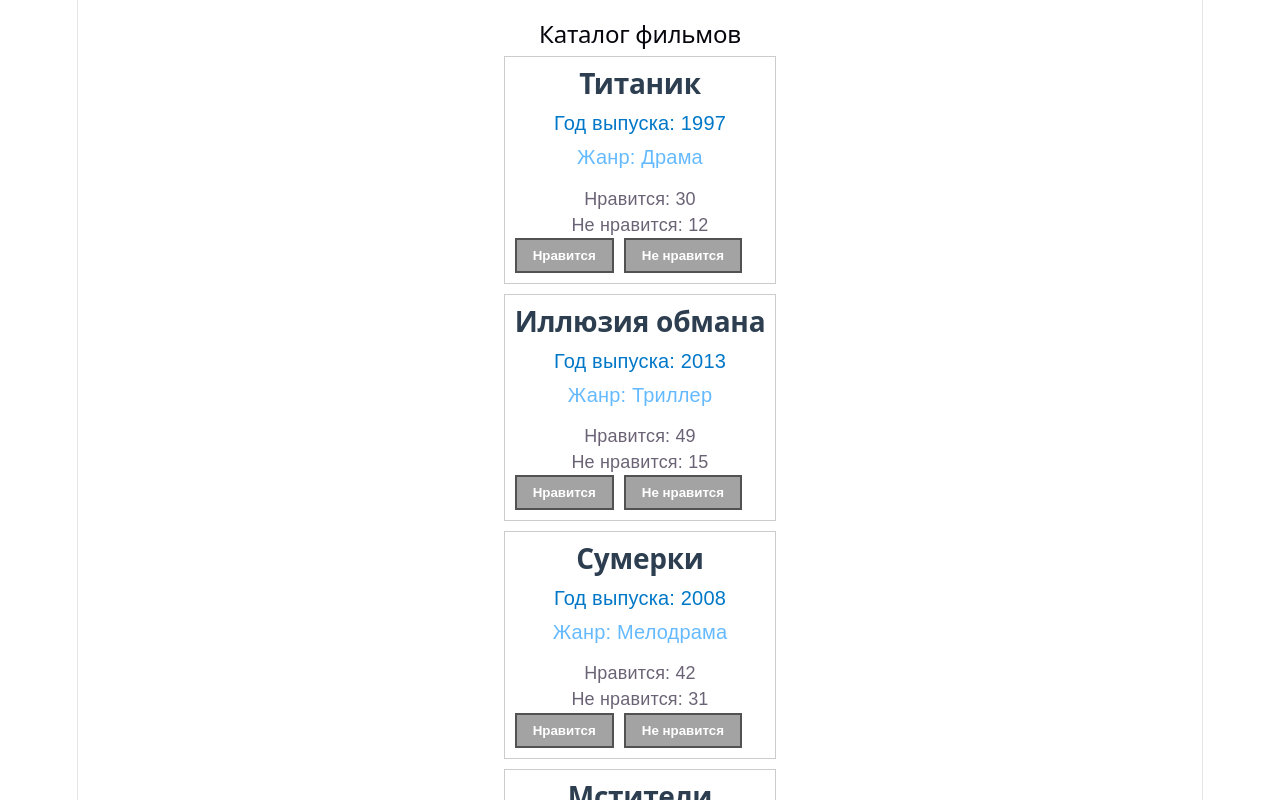
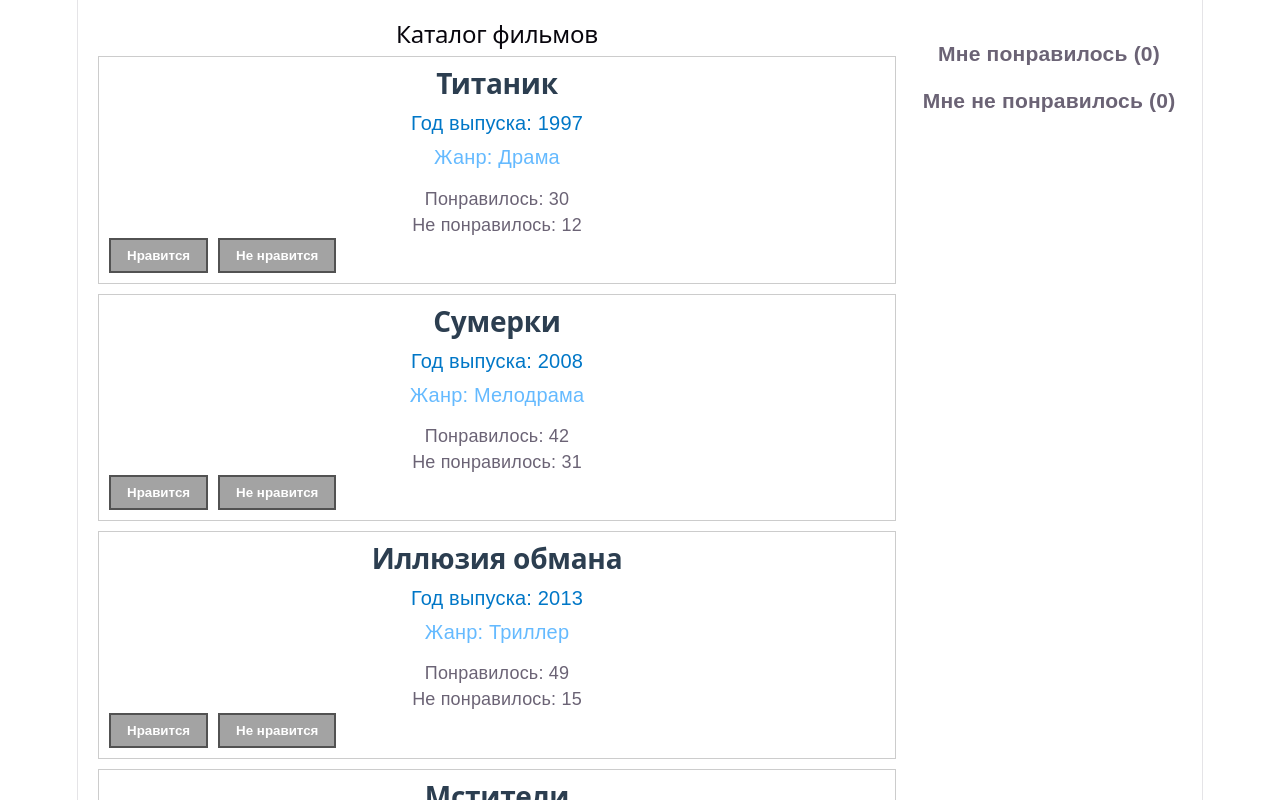
Before and after one commit to tewwas/react-homework, a React (Vite) app: page / in a window 1280 px wide. Shown: the top 800 px of the page. Built offline with nearby package versions, Linux system fonts and the light colour scheme.

Commit message:
Добавлены компоненты, props

```diff
--- a/src/App.jsx
+++ b/src/App.jsx
@@ -1,6 +1,6 @@
 import React, { useState } from 'react';
+import FilmCard from './components/FilmCard.jsx';
 
-function App() {
 const allFilms = [
   {
     id: 1,
@@ -36,172 +36,93 @@ function App() {
   },
 ];
 
+function App() {
   const [films, setFilms] = useState(allFilms);
   const [likedIds, setLikedIds] = useState([]);
   const [dislikedIds, setDislikedIds] = useState([]);
-  const [activeFilmId, setActiveFilmId] = useState(null);
 
-  const titleStyle = {
-    color: '#2c3e50',
-    fontSize: '28px',
-    fontWeight: 'bold',
-    textAlign: 'center',
-    marginBottom: '10px'
+  const handleLike = (id) => {
+    setFilms(prev => prev.map(f => {
+      if (f.id === id) {
+        if (likedIds.includes(id)) {
+          setLikedIds(prevLiked => prevLiked.filter(item => item !== id));
+          return { ...f, likesCount: f.likesCount - 1 };
+        } else {
+          setLikedIds(prevLiked => [...prevLiked, id]);
+          if (dislikedIds.includes(id)) {
+            setDislikedIds(prevDisliked => prevDisliked.filter(item => item !== id));
+            return {
+              ...f,
+              likesCount: f.likesCount + 1,
+              dislikesCount: f.dislikesCount - 1
             };
-  const yearStyle = {
-    color: '#0077c7',
-    fontSize: '20px',
-    marginBottom: '8px'
-  };
-  const genreStyle = {
-    color: '#65baff',
-    fontSize: '20px',
-    marginBottom: '15px'
+          }
+          return { ...f, likesCount: f.likesCount + 1 };
+        }
+      }
+      return f;
+    }));
   };
 
-  const containerStyle = {
-    display: 'flex',
-    gap: '10px'
+  const handleDislike = (id) => {
+    setFilms(prev => prev.map(f => {
+      if (f.id === id) {
+        if (dislikedIds.includes(id)) {
+          setDislikedIds(prevDisliked => prevDisliked.filter(item => item !== id));
+          return { ...f, dislikesCount: f.dislikesCount - 1 };
+        } else {
+          setDislikedIds(prevDisliked => [...prevDisliked, id]);
+          if (likedIds.includes(id)) {
+            setLikedIds(prevLiked => prevLiked.filter(item => item !== id));
+            return {
+              ...f,
+              dislikesCount: f.dislikesCount + 1,
+              likesCount: f.likesCount - 1
+            };
+          }
+          return { ...f, dislikesCount: f.dislikesCount + 1 };
+        }
+      }
+      return f;
+    }));
   };
 
-  const buttonStyle = {
-    padding: '8px 16px',
-    border: '2px solid #525252',
-    cursor: 'pointer',
-    color: 'white',
-    fontWeight: 'bold'
-  };
-
-  const fixedContainerStyle = {
-    position: 'fixed',
-    width: '6em',
-    height: '3em',
-    display: 'flex',
-    justifyContent: 'center',
-    alignItems: 'center',
-    right: '30px',
-    bottom: '40px',
-    color: '#2c3e50',
-    fontWeight: 'bold',
-    backgroundColor: 'white',
-    boxShadow: '0 0 10px rgba(0, 0, 0, 0.3)',
-    borderRadius: '8px',
-    fontSize: '18px'
-  };
-
-  const likeButtonStyle = (id) => ({
-    ...buttonStyle,
-    backgroundColor: likedIds.includes(id) ? 'green' : '#a3a3a3'
-  });
-
-  const dislikeButtonStyle = (id) => ({
-    ...buttonStyle,
-    backgroundColor: dislikedIds.includes(id) ? 'red' : '#a3a3a3'
-  });
-
-  const like = (id) => {
-    if (likedIds.includes(id)) {
-      setLikedIds(likedIds.filter(item => item !== id));
-      setFilms(prevFilms =>
-        prevFilms.map(film =>
-          film.id === id ? { ...film, likesCount: film.likesCount - 1 } : film
-        )
-      );
-    } else {
-      setLikedIds([...likedIds, id]);
-      setFilms(prevFilms =>
-        prevFilms.map(film =>
-          film.id === id ? { ...film, likesCount: film.likesCount + 1 } : film
-        )
-      );
-      if (dislikedIds.includes(id)) {
-        setDislikedIds(dislikedIds.filter(item => item !== id));
-        setFilms(prevFilms =>
-          prevFilms.map(film =>
-            film.id === id ? { ...film, dislikesCount: film.dislikesCount - 1 } : film
-          )
-        );
-      }
-    }
-  };
-
-  const dislike = (id) => {
-    if (dislikedIds.includes(id)) {
-      setDislikedIds(dislikedIds.filter(item => item !== id));
-      setFilms(prevFilms =>
-        prevFilms.map(film =>
-          film.id === id ? { ...film, dislikesCount: film.dislikesCount - 1 } : film
-        )
-      );
-    } else {
-      setDislikedIds([...dislikedIds, id]);
-      setFilms(prevFilms =>
-        prevFilms.map(film =>
-          film.id === id ? { ...film, dislikesCount: film.dislikesCount + 1 } : film
-        )
-      );
-      if (likedIds.includes(id)) {
-        setLikedIds(likedIds.filter(item => item !== id));
-        setFilms(prevFilms =>
-          prevFilms.map(film =>
-            film.id === id ? { ...film, likesCount: film.likesCount - 1 } : film
-          )
-        );
-      }
-    }
-  };
-
-  const handleFilmClick = (id) => {
-    setActiveFilmId(id);
-  };
-
-  const sortedFilms = [...films].sort(
-    (a, b) => (a.likesCount + a.dislikesCount) - (b.likesCount + b.dislikesCount)
-  );
-
-  const selectedFilm = films.find(f => f.id === activeFilmId);
+  const likedFilms = films.filter(f => likedIds.includes(f.id));
+  const dislikedFilms = films.filter(f => dislikedIds.includes(f.id));
 
   return (
-    <div style={{ margin: '0 auto', padding: '20px', fontFamily: 'Arial, sans-serif' }}>
+    <div style={{ display: 'flex', padding: '20px', gap: '20px', fontFamily: 'Arial' }}>
+      <div style={{ flex: 3 }}>
         <h2>Каталог фильмов</h2>
-      {sortedFilms.map((film) => (
-        <div
+        {films.map((film) => (
+          <FilmCard
             key={film.id}
-          onClick={() => handleFilmClick(film.id)}
-          style={{
-            border: '1px solid #ccc',
-            padding: '10px',
-            marginBottom: '10px',
-            cursor: 'pointer'
-          }}
-        >
-          <h2 style={titleStyle}>{film.title}</h2>
-          <p style={yearStyle}>Год выпуска: {film.year}</p>
-          <p style={genreStyle}>Жанр: {film.genre}</p>
-          <p>Нравится: {film.likesCount}</p>
-          <p>Не нравится: {film.dislikesCount}</p>
-          <div style={containerStyle}>
-            <button
-              onClick={() => like(film.id)}
-              style={likeButtonStyle(film.id)}
-            >
-              Нравится
-            </button>
-            <button
-              onClick={() => dislike(film.id)}
-              style={dislikeButtonStyle(film.id)}
-            >
-              Не нравится
-            </button>
+            title={film.title}
+            date={film.year}
+            genre={film.genre}
+            likes={film.likesCount}
+            dislikes={film.dislikesCount}
+            handleLike={() => handleLike(film.id)}
+            handleDislike={() => handleDislike(film.id)}
+            isLiked={likedIds.includes(film.id)}
+            isDisliked={dislikedIds.includes(film.id)}
+          />
+        ))}
+      </div>
+      <div style={{ flex: 1 }}>
+        <div>
+          <h3>Мне понравилось ({likedFilms.length})</h3>
+          {likedFilms.map(f => (
+            <div key={f.id}>{f.title}</div>
+          ))}
+        </div>
+        <div style={{ marginTop: '20px' }}>
+          <h3>Мне не понравилось ({dislikedFilms.length})</h3>
+          {dislikedFilms.map(f => (
+            <div key={f.id}>{f.title}</div>
+          ))}
         </div>
       </div>
-      ))}
-
-      {selectedFilm && likedIds.includes(selectedFilm.id) && (
-        <div style={fixedContainerStyle}>
-          {selectedFilm.title}
-        </div>
-      )}
     </div>
   );
 }
--- /dev/null
+++ b/src/components/FilmCard.jsx
@@ -0,0 +1,82 @@
+import React, { useState } from 'react';
+
+function FilmCard({
+  title,
+  date,
+  genre,
+  likes,
+  dislikes,
+  handleLike,
+  handleDislike,
+  isLiked,
+  isDisliked
+}) {
+  const titleStyle = {
+    color: '#2c3e50',
+    fontSize: '28px',
+    fontWeight: 'bold',
+    textAlign: 'center',
+    marginBottom: '10px'
+  };
+  const yearStyle = {
+    color: '#0077c7',
+    fontSize: '20px',
+    marginBottom: '8px'
+  };
+  const genreStyle = {
+    color: '#65baff',
+    fontSize: '20px',
+    marginBottom: '15px'
+  };
+  const containerStyle = {
+    display: 'flex',
+    gap: '10px'
+  };
+
+  const buttonStyle = (isActive, color) => ({
+    padding: '8px 16px',
+    border: '2px solid #525252',
+    cursor: 'pointer',
+    color: 'white',
+    fontWeight: 'bold',
+    backgroundColor: isActive ? color : '#a3a3a3'
+  });
+
+  const handleLikeClick = () => {
+    handleLike();
+  };
+
+  const handleDislikeClick = () => {
+    handleDislike();
+  };
+
+  return (
+    <div style={{
+      border: '1px solid #ccc',
+      padding: '10px',
+      marginBottom: '10px'
+    }}>
+      <h2 style={titleStyle}>{title}</h2>
+      <p style={yearStyle}>Год выпуска: {date}</p>
+      <p style={genreStyle}>Жанр: {genre}</p>
+      <p>Понравилось: {likes}</p>
+      <p>Не понравилось: {dislikes}</p>
+      <div style={containerStyle}>
+        <button
+          style={buttonStyle(isLiked, 'green')}
+          onClick={handleLikeClick}
+        >
+          Нравится
+        </button>
+        <button
+          style={buttonStyle(isDisliked, 'red')}
+          onClick={handleDislikeClick}
+        >
+          Не нравится
+        </button>
+      </div>
+    </div>
+  );
+}
+
+export default FilmCard;
```
Lines whose indentation alone changed are shown as unchanged.
